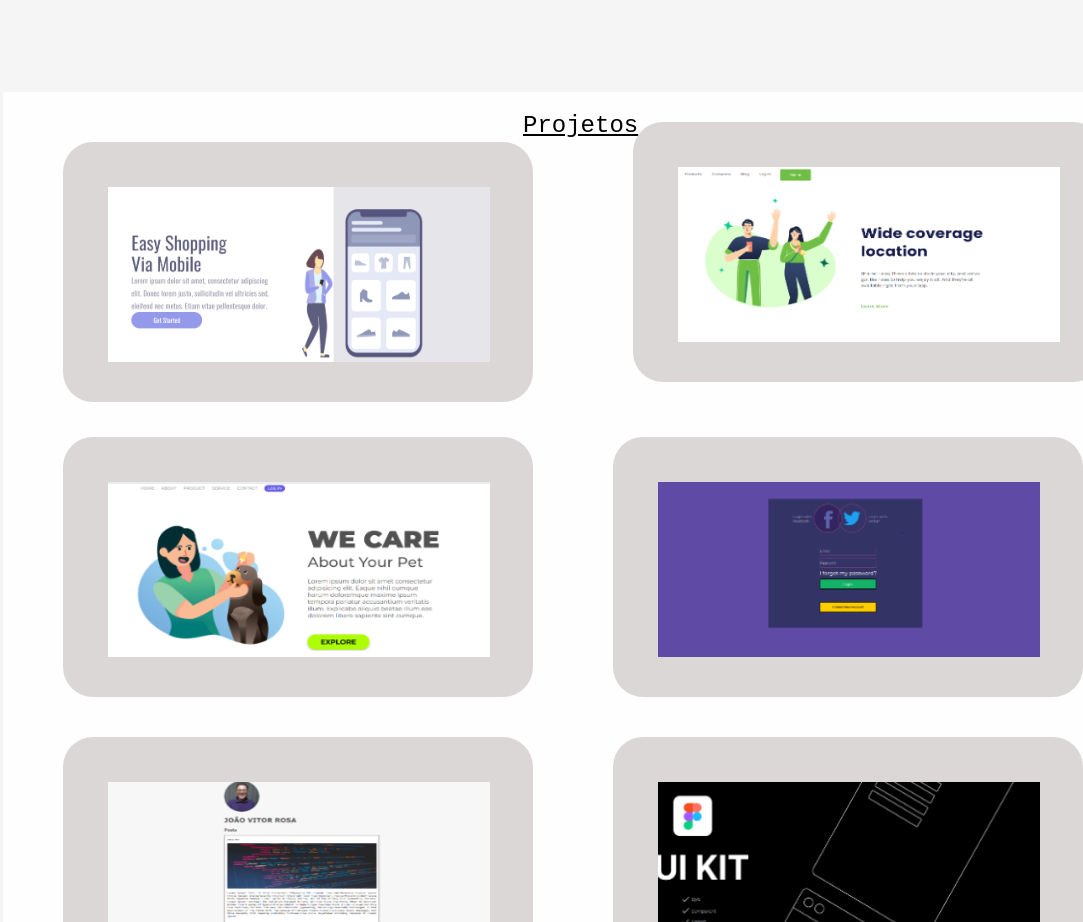
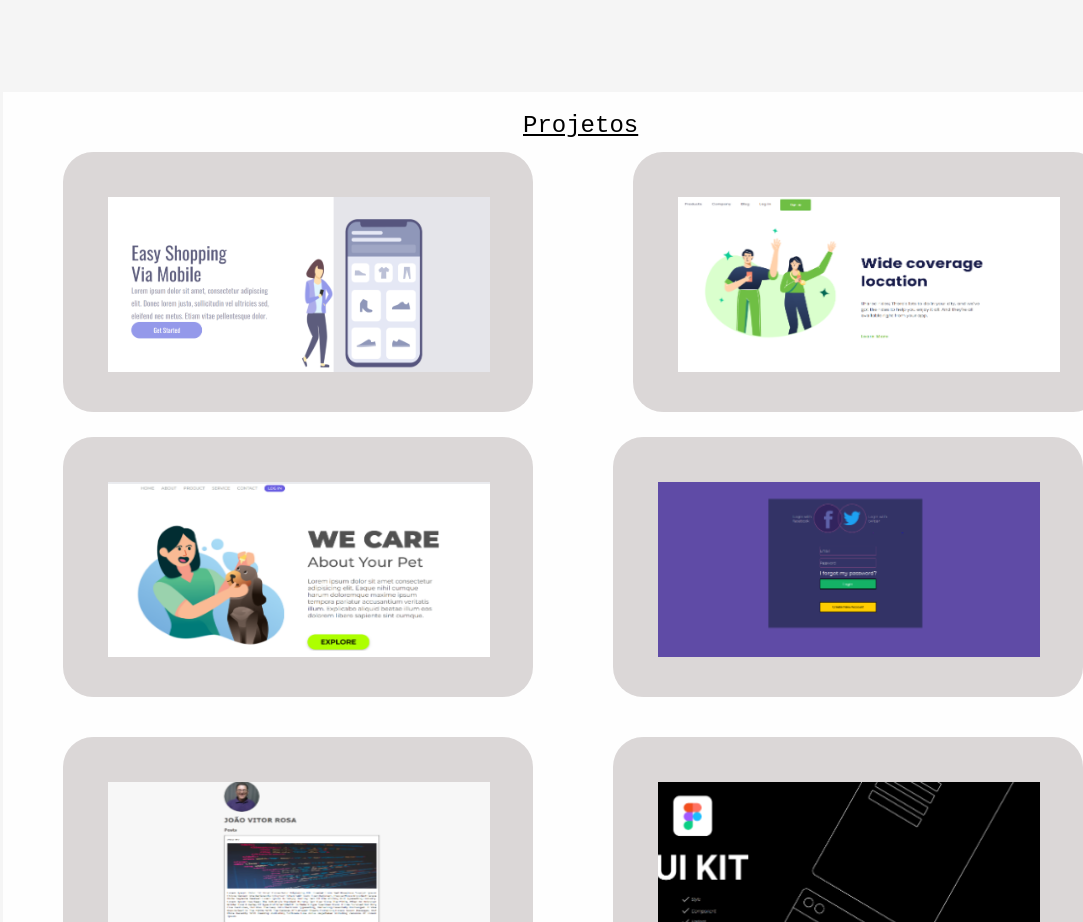
Before and after one commit to Johnrosa59/Portf-lio-Project, a plain HTML site: page index.html in a window 1280 px wide. Shown: the part 1280-2202 px from the top of the page, without its empty margins (197-1280 px from the left). Drawn offline with Linux system fonts and the light colour scheme; a web font is replaced by a local one.

Commit message:
Atualizações

```diff
--- a/css/styles.css
+++ b/css/styles.css
@@ -134,7 +134,7 @@ h1 {
     background: #d2cdcdcb;
     margin-left: 60px;
     position: absolute;
-    margin-top: 50px;
+    margin-top: 60px;
     border-radius: 30px;
 }
 
@@ -149,7 +149,7 @@ h1 {
     background: #d2cdcdcb;
     margin-left: 630px;
     position: absolute;
-    margin-top: 30px;
+    margin-top: 60px;
     border-radius: 30px;
 }
 
```
